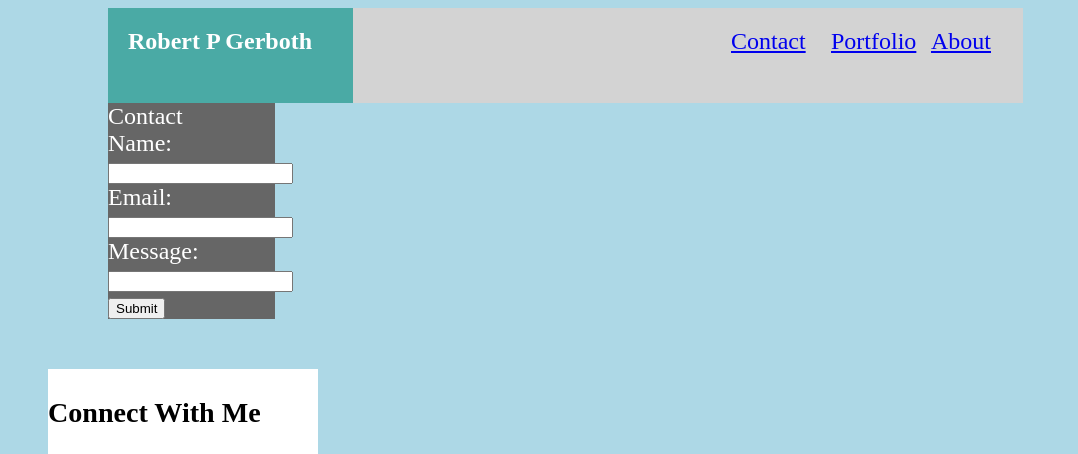
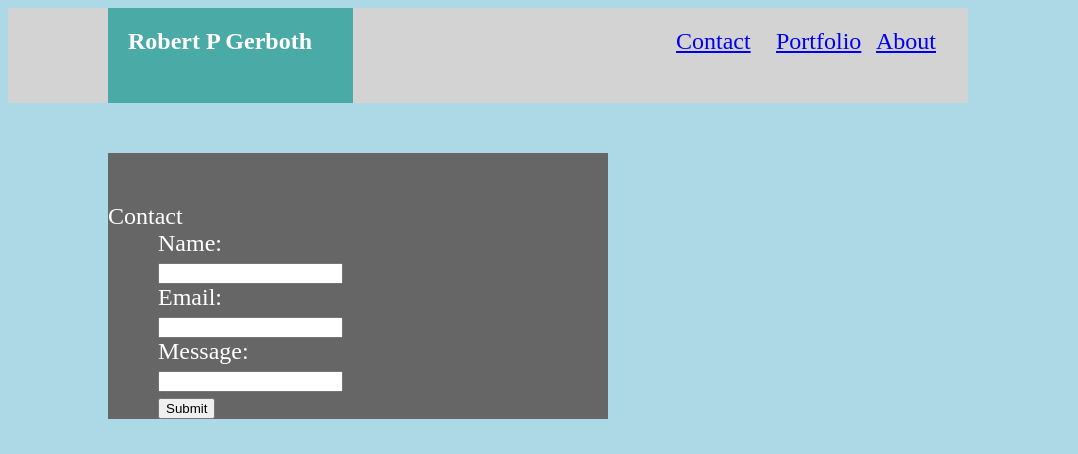
Before and after one commit to RGerboth/Basic-Portfolio, a plain HTML site: page contact.html in a window 1280 px wide. Shown: the top 454 px of the page, without its empty margins (0-1078 px from the left). Drawn offline with Linux system fonts and the light colour scheme.

Commit message:
Updated formatting

```diff
--- a/assets/css/style.css
+++ b/assets/css/style.css
@@ -24,8 +24,8 @@ body {
 #navbar {
 	background: lightgray;
 	height: 75px;
-	width: 670px;
-	float:left;
+	width: 960px;
+	/*float:left;*/
 	padding-top: 20px;
 }
 
@@ -51,10 +51,10 @@ a {
 
 #mainSection {
 	width: 500px;
+	/*padding-top: 50px;	*/
+	margin-left: 100px;
+	border: 10px;
 	padding-top: 50px;
-	margin-left: 100px;
-
-	border: 10px;
 }
 
 #aboutMe {
@@ -71,7 +71,9 @@ a {
 	height: 150px;
 }
 
-
+#inputForm {
+	padding-left: 50px;
+}
 
 #profilePic {
 	float:left;
@@ -87,13 +89,14 @@ a {
 	float:left;
 	background: #888;
 	color:white;
-	width: 33.33%;
+	width: 500px;
 }
 
 #contact {
 	background: #666;
 	color: white;
-	width: 33.33%;
+	width: 500px;
+	padding-top: 50px;
 }
 
 aside {
```
Also changed, not shown: contact.html (+0 -1 lines), portfolio.html (indentation only).
